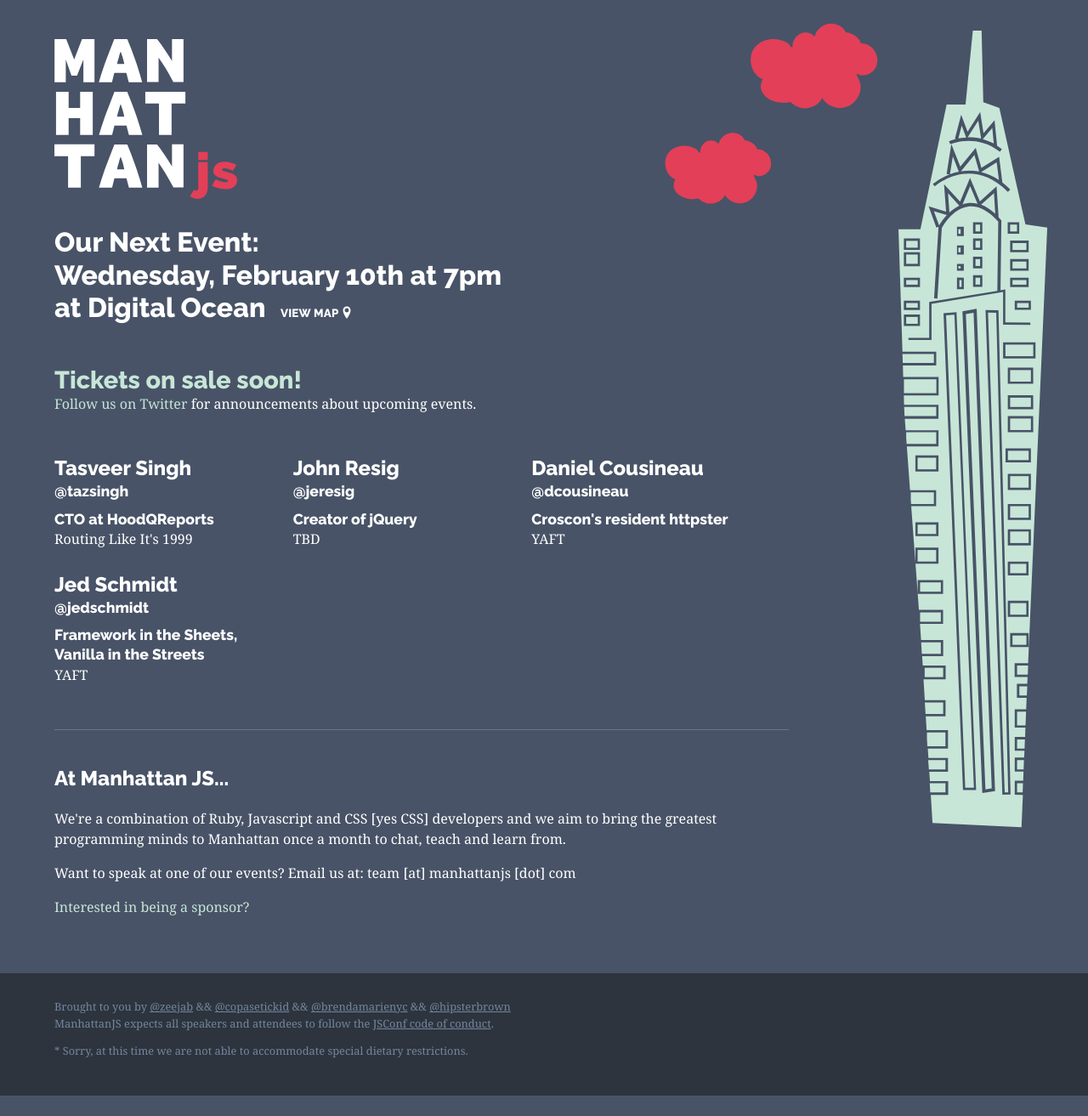
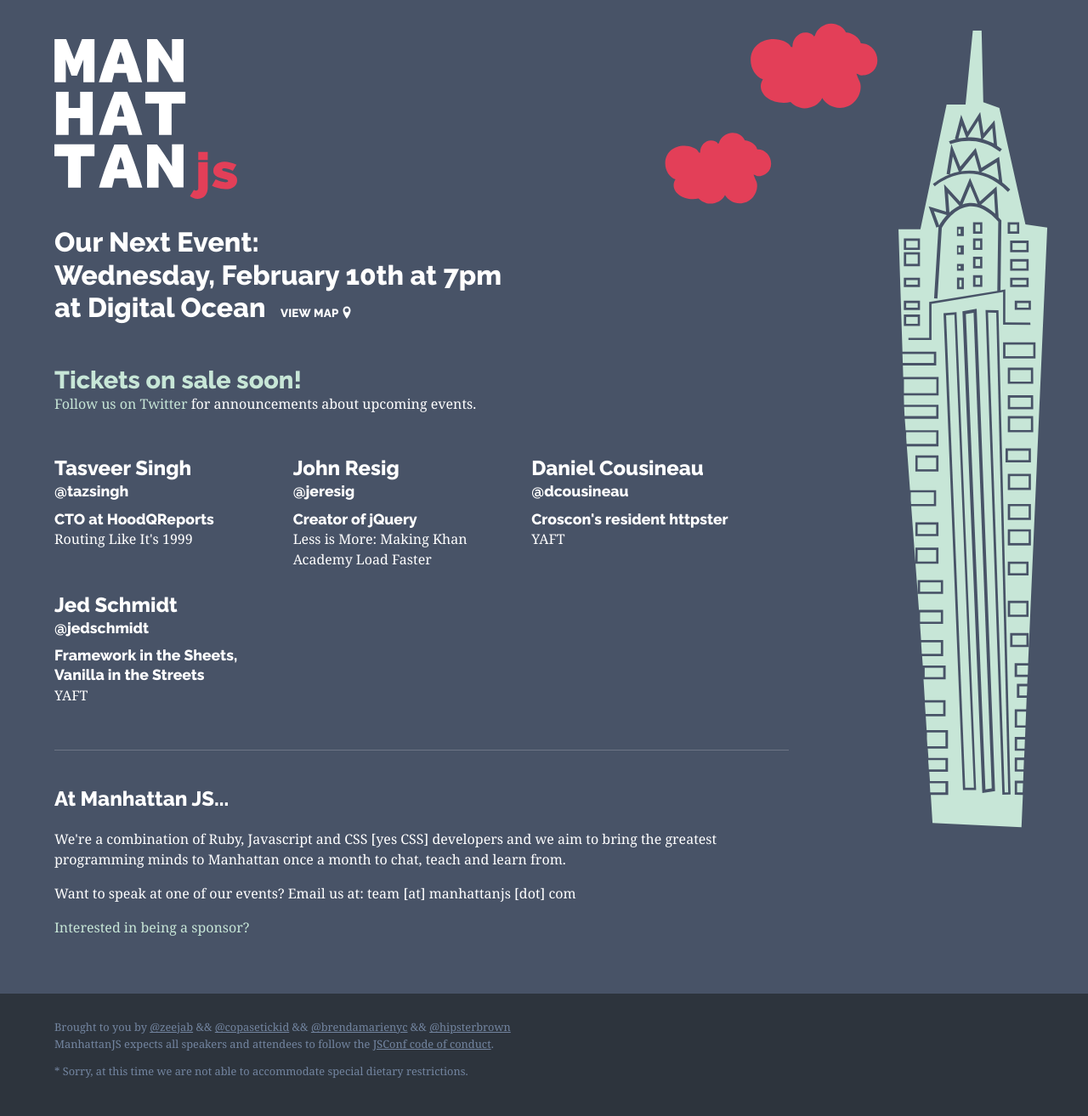
Before and after one commit to manhattanjs/manhattanjs.github.io, a Jekyll site: the page built from index.html, in a window 1280 px wide. Shown: the whole page at 85% size. Built offline with Jekyll 4.4.1, drawn with Linux system fonts in a browser that asks for light colours; some web fonts are replaced; comment, search, counter and statistics services are not loaded; before the commit the page ends 1289 px from its top, so only the background shows below that.

Commit message:
Update jeresig's title

```diff
--- a/_includes/speakers/speaker-list-2016-02.html
+++ b/_includes/speakers/speaker-list-2016-02.html
@@ -15,7 +15,7 @@
       <h3 class="speaker-sub-info">@jeresig</h3>
     </a>
     <h3 class="speaker-sub-info">Creator of jQuery</h3>
-    <p>TBD</p>
+    <p>Less is More: Making Khan Academy Load Faster</p>
   </article>
 
   <article class="speaker">
```
